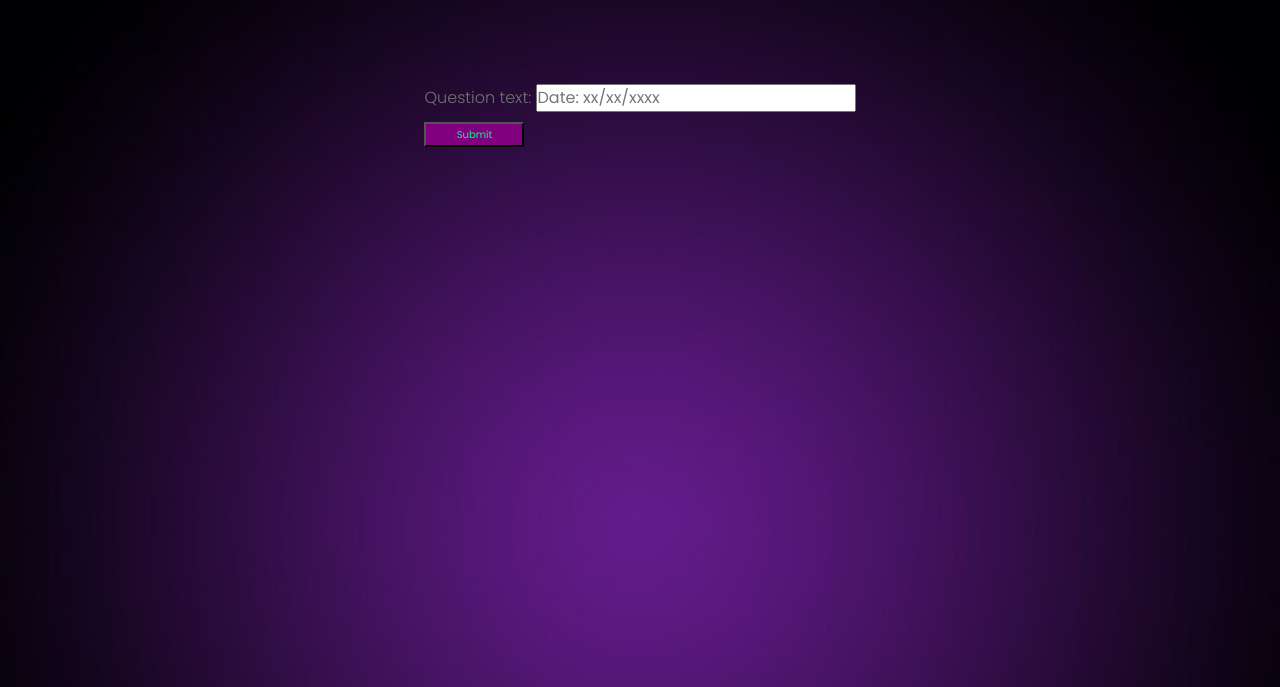
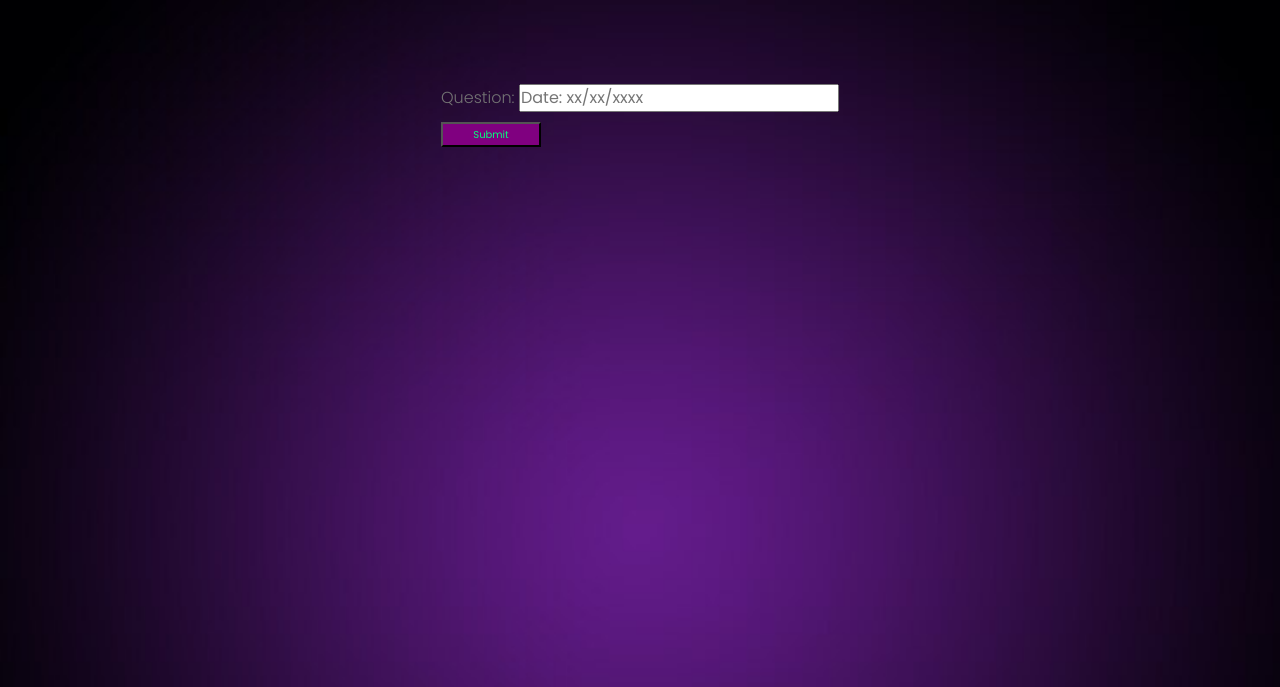
Before and after one commit to PaisleyPython/gig_tracker, a Django app: page /create-poll/ in a window 1280 px wide. Shown: the part 113-800 px from the top of the page. Run offline with Django 5.2, Linux system fonts and the light colour scheme.

```diff
--- a/files/design.txt
+++ b/files/design.txt
@@ -6,11 +6,7 @@ Once date has been added, then it will be added to confirmed page, which ideally
 
 TODO:
 
-- Create form for poll request
-- Create form for gig details
-
-- create new branch in order to work on authorisation.
-- Fix header with icons
+- Create signals model to be able to utilise for notifications about new poll creation
 - Figure out writing script for itegration with text message api service
 - Look to integrate google API for calendar
 - User Log in page
--- a/polls/admin.py
+++ b/polls/admin.py
@@ -1,17 +1,21 @@
+from typing import Any
 from django.contrib import admin
+
 
 from .models import Choice, Question, ConfirmedGigs, NameTag
 
 
 class ChoiceInline(admin.TabularInline):
     model = Choice
-    extra = 3
+    extra = 2
+    max_num = 2
 
 
 class QuestionAdmin(admin.ModelAdmin):
     fieldsets = [
         (None, {"fields": ["question_text"]})
     ]
+
     inlines = [ChoiceInline]
     list_display = ["question_text"]
     search_fields = ["question_text"]
--- a/polls/forms.py
+++ b/polls/forms.py
@@ -1,6 +1,6 @@
 from django.forms import ModelForm
 from django import forms
-from .models import ConfirmedGigs, Question
+from .models import ConfirmedGigs, Choice
 
 
 class ConfirmedGigsForm(ModelForm):
@@ -9,11 +9,26 @@ class ConfirmedGigsForm(ModelForm):
         fields = ['request', 'venue', 'fee',
                   'set_type', 'additional_info']
 
+    def __init__(self, *args, **kwargs):
+        super(ConfirmedGigsForm, self).__init__(*args, **kwargs)
+
+        self.fields['venue'].widget.attrs.update({'class': 'input'})
+        self.fields['fee'].widget.attrs.update(
+            {'class': 'input', 'placeholder': 'E.g: £800.00'})
+        self.fields['set_type'].widget.attrs.update(
+            {'class': 'input', 'placeholder': 'E.g: "2x 45min sets"'})
+        self.fields['additional_info'].widget.attrs.update(
+            {'class': 'input', 'placeholder': 'E.g: Backline provided. Bring additional mic stands.'})
+
+        # for name, field in self.fields.items():
+        #     field.widget.attrs.update({'class': 'input'})
+
 
 class QuestionForm(ModelForm):
     class Meta:
-        model = Question
-        fields = ['question_text']
+        model = Choice
+        fields = ['question']
+
         widgets = {
-            'question_text': forms.TextInput(attrs={'placeholder': 'Date: xx/xx/xxxx'}),
+            'question': forms.TextInput(attrs={'placeholder': 'Date: xx/xx/xxxx'}),
         }
--- a/polls/models.py
+++ b/polls/models.py
@@ -17,7 +17,7 @@ class Question(models.Model):
 
 class Choice(models.Model):
     question = models.ForeignKey(Question, on_delete=models.CASCADE)
-    choice_text = models.CharField(max_length=200, null=True)
+    choice_text = models.CharField(max_length=200, null=True, blank=True)
     votes = models.IntegerField(default=0, null=True, blank=True)
     vote_ratio = models.IntegerField(default=0, null=True, blank=True)
 
--- a/polls/templates/polls/index.html
+++ b/polls/templates/polls/index.html
@@ -17,9 +17,9 @@
         <p>No polls are available.</p>
         {% endif %}
 
-        <button>
+        <!-- <button>
             <a href="/create-poll/">Create Poll</a>
-        </button>
+        </button> -->
     </div>
 
 </div>
--- a/static/styles/main.css
+++ b/static/styles/main.css
@@ -68,6 +68,18 @@ li a {
     font-family:'Lucida Sans', 'Lucida Sans Regular', 'Lucida Grande', 'Lucida Sans Unicode', Geneva, Verdana, sans-serif;
 }
 
+/* gigform ======================================== */
+
+.gigform {
+    display: flex;
+    justify-content: center;
+    color:purple;
+    font-family:'Lucida Sans', 'Lucida Sans Regular', 'Lucida Grande', 'Lucida Sans Unicode', Geneva, Verdana, sans-serif;
+    font-size: 1.2rem;
+
+}
+
+
 /*  nav bar ======================================= */
 
 
@@ -120,9 +132,6 @@ div {
 }
 
 /* tags =========================================================*/
-
-
-
 
 .tag {
     display: inline-flex;
```
Also changed, not shown: polls/templates/polls/gig-form.html (+22 -18 lines), db.sqlite3, polls/migrations/0020_alter_choice_choice_text.py (added), polls/migrations/0021_alter_confirmedgigs_additional_info.py (added), polls/migrations/0022_alter_confirmedgigs_additional_info.py (added).
